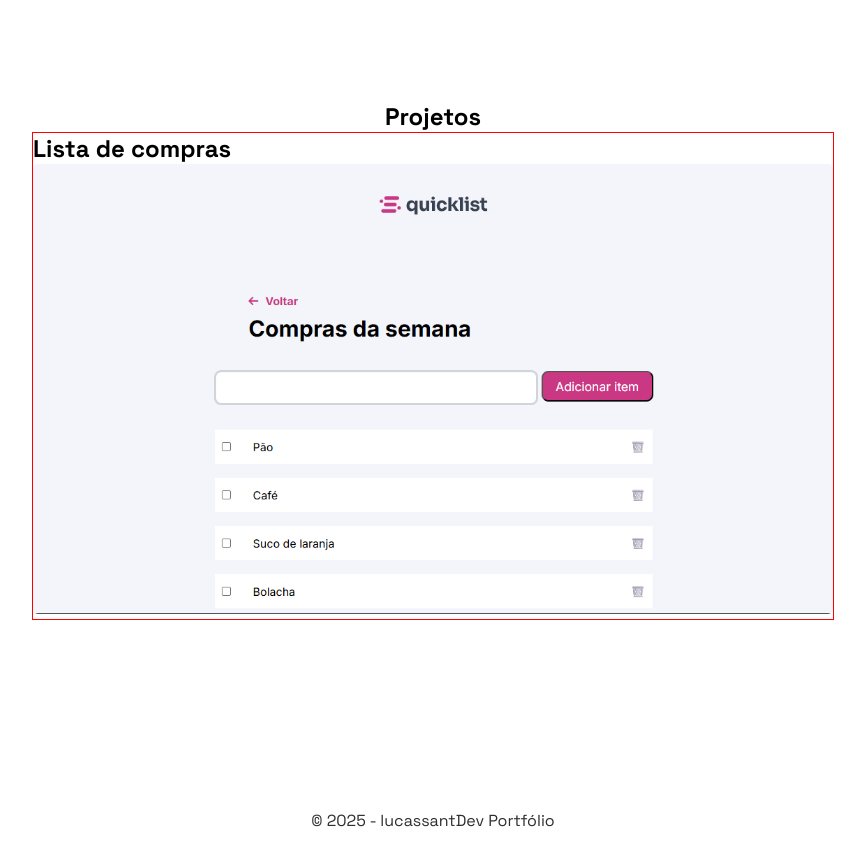
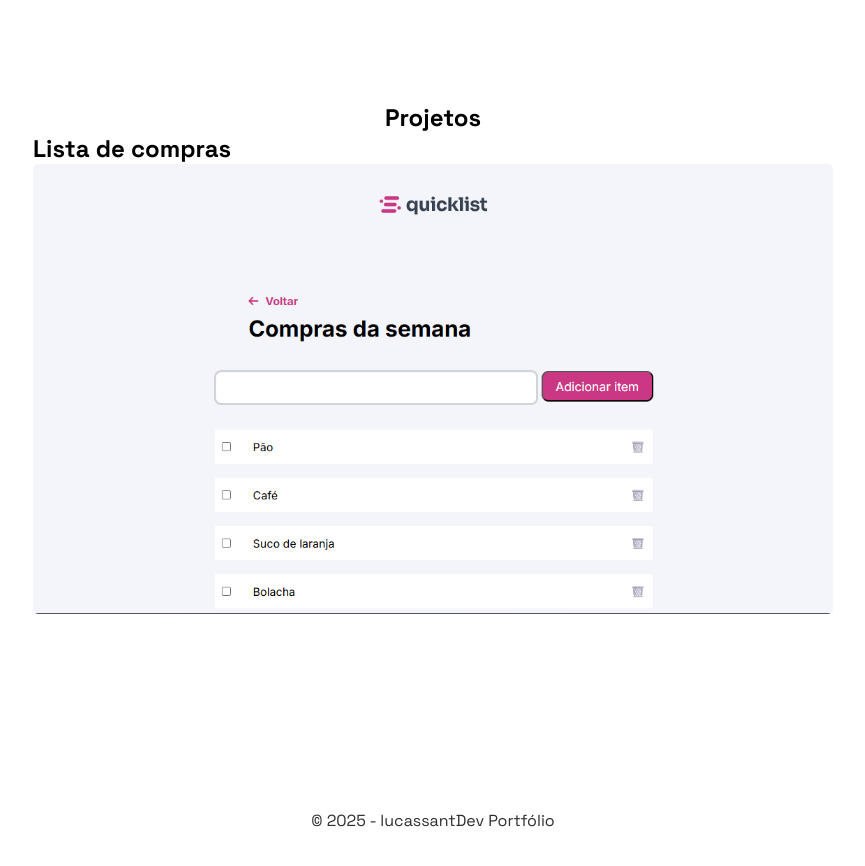
Before and after one commit to lucassantDev/portfolio-25-26, a React (Vite) app in the folder portfolio-react/: page / in a window 1280 px wide. Shown: the part 2760-3626 px from the top of the page, without its empty margins (207-1072 px from the left). Built offline with nearby package versions, Linux system fonts and the light colour scheme.

Commit message:
style: iniciando estilizacao na imagem do projeto

```diff
--- a/portfolio-react/src/style/Projects.css
+++ b/portfolio-react/src/style/Projects.css
@@ -9,5 +9,5 @@
 }
 
 .div-projeto{
-    border: 1px solid red;
+    /* border: 1px solid red */
 }
```
